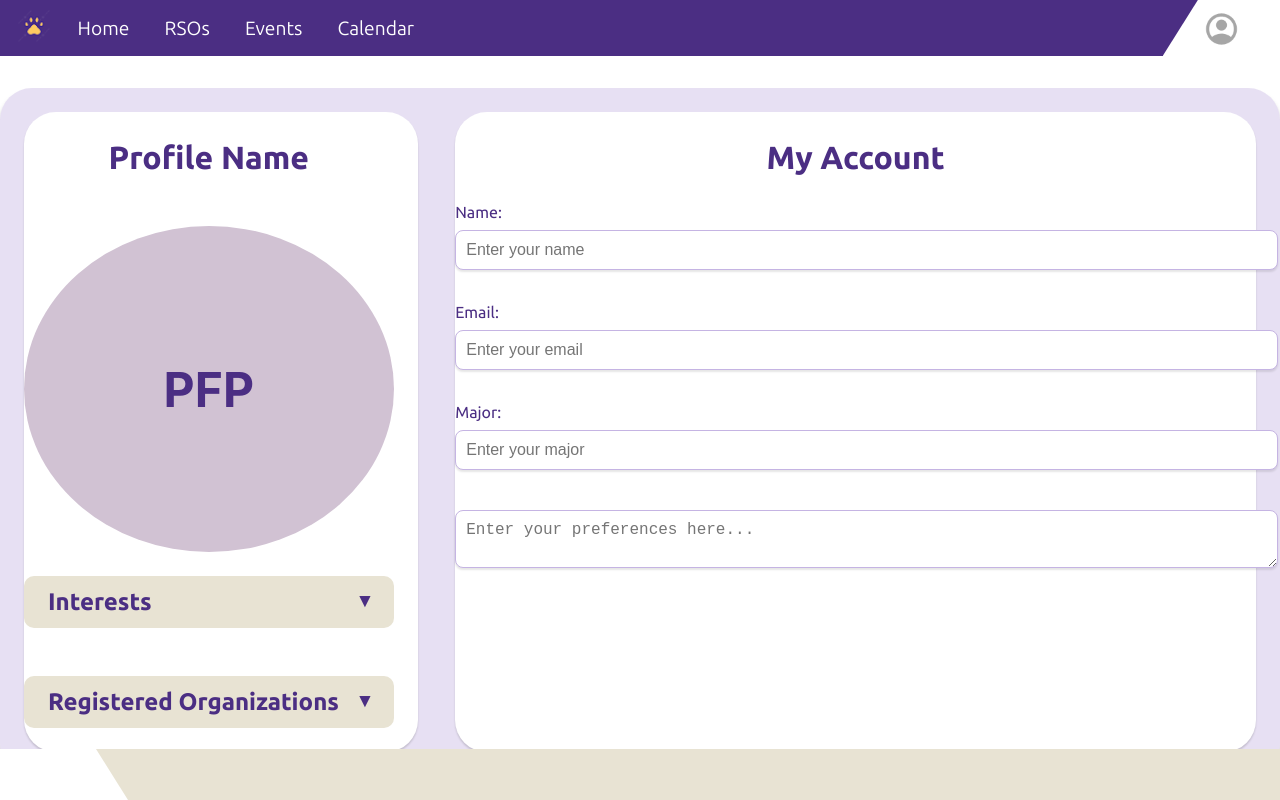
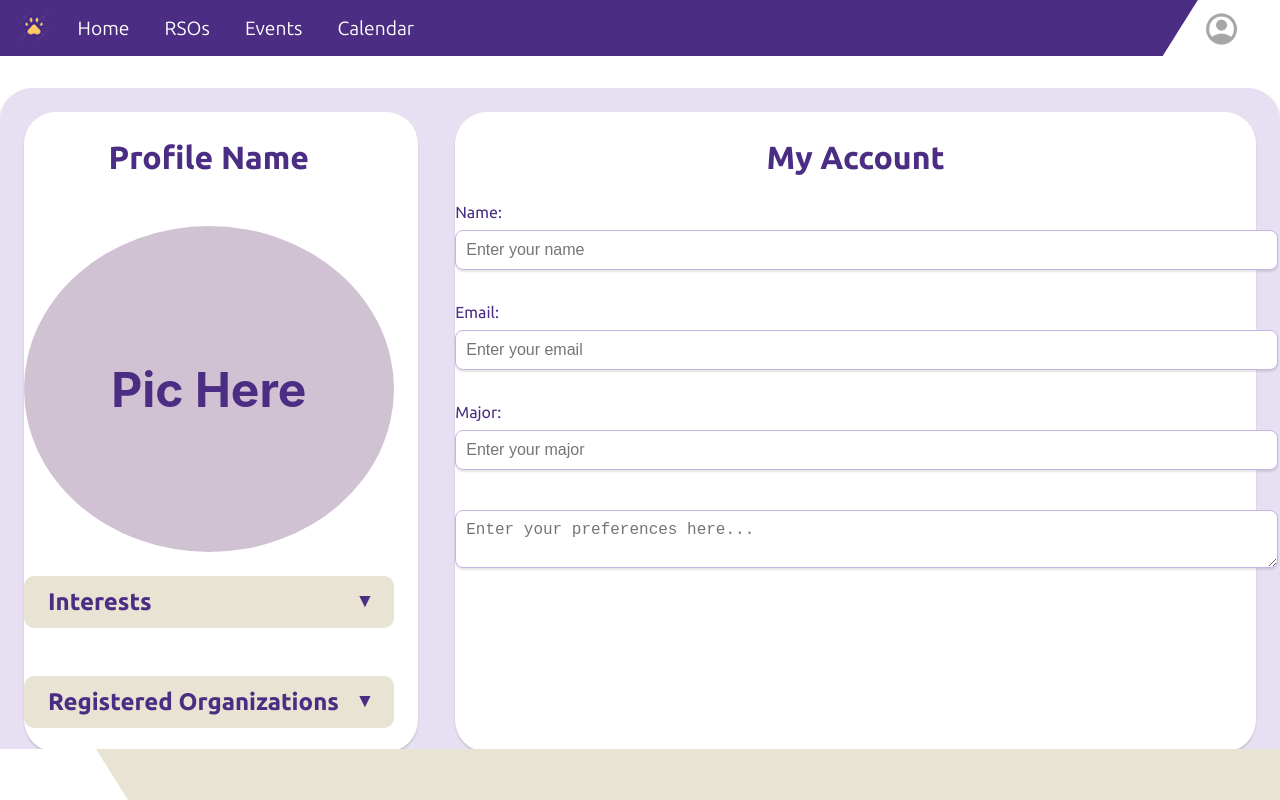
Before and after one commit to aelysha/huskyhive, a React (Create React App) app in the folder client/: page /Profile in a window 1280 px wide. Built offline with nearby package versions, Linux system fonts and the light colour scheme.

Commit message:
Minor changes???

```diff
--- a/client/src/Pages/Calendar/Calendar.js
+++ b/client/src/Pages/Calendar/Calendar.js
@@ -35,8 +35,8 @@ function Calendar() {
       {calendarSource && (
         <iframe
           src={calendarSource}
-          width="500"
-          height="500"
+          width="1000"
+          height="1000"
           title="Calendar"
         ></iframe>
       )}
--- a/client/src/Pages/Profile/Profile.js
+++ b/client/src/Pages/Profile/Profile.js
@@ -25,7 +25,7 @@ function Profile() {
         <div className="picture-view">
           <h2 className="panel-title">Profile Name</h2>
           {/* Profile picture can be added here */}
-          <div className="profile-picture">PFP</div>
+          <div className="profile-picture">Pic Here</div>
           <div className="profile-section">
             <div
               className="profile-section-header"
```
